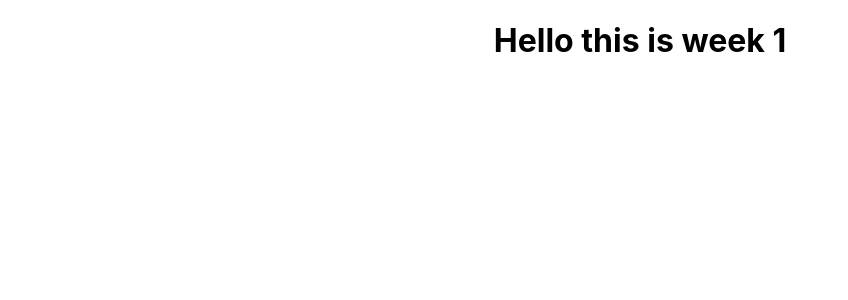
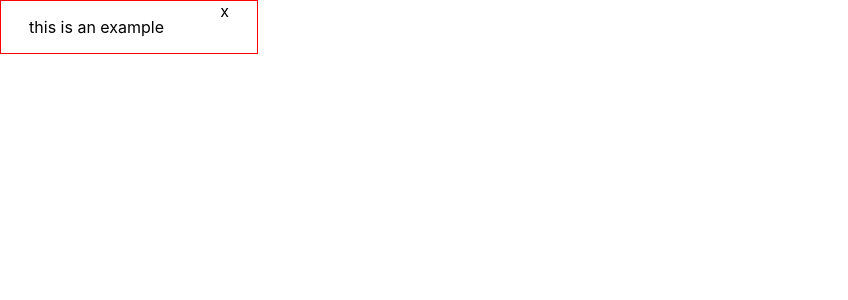
Before and after one commit to joeappleton18/interaction, a React (Create React App) app: page /week-2 in a window 1280 px wide. Shown: the top 300 px of the page, without its empty margins (0-848 px from the left). Built offline with nearby package versions, Linux system fonts and the light colour scheme.

Commit message:
class example complete

```diff
--- a/package.json
+++ b/package.json
@@ -9,7 +9,9 @@
     "@testing-library/user-event": "^7.1.2",
     "react": "^16.13.1",
     "react-dom": "^16.13.1",
-    "react-scripts": "3.4.3"
+    "react-router-dom": "^5.2.0",
+    "react-scripts": "3.4.3",
+    "styled-components": "^5.2.0"
   },
   "scripts": {
     "start": "react-scripts start",
@@ -17,7 +19,7 @@
     "test": "react-scripts test",
     "eject": "react-scripts eject",
     "predeploy": "npm run build",
-    "deploy":  "gh-pages -d build"
+    "deploy": "gh-pages -d build"
   },
   "eslintConfig": {
     "extends": "react-app"
--- a/src/App.js
+++ b/src/App.js
@@ -1,16 +1,40 @@
 import React from "react";
-import logo from "./logo.svg";
 import "./App.css";
 import Week1 from "./Components/Week1";
+import Week2 from "./Components/Week2";
+
+import { BrowserRouter as Router, Switch, Route, Link } from "react-router-dom";
+
+const Home = () => (
+  <nav>
+    <h1> Welcome to Interaction Design!</h1>
+    <ul>
+      <li>
+        <Link to="/week-1">
+          {" "}
+          <h2> Week 1 | </h2>
+        </Link>
+        <Link to="/week-2"> Week 2 |</Link>
+      </li>
+    </ul>
+  </nav>
+);
 
 function App() {
   return (
-    <div className="App">
-
-      <Week1 />
-
-
-    </div>
+    <Router>
+      <Switch>
+        <Route path="/week-1">
+          <Week1 />
+        </Route>
+        <Route path="/week-2">
+          <Week2 />
+        </Route>
+        <Route path="/">
+          <Home />
+        </Route>
+      </Switch>
+    </Router>
   );
 }
 
--- a/src/Components/Week1/index.js
+++ b/src/Components/Week1/index.js
@@ -1,11 +1,19 @@
 import React from "react";
+import logo from "./assets/logo.svg";
 
 const Week1 = () => {
   const name = "Joe";
+  console.info(logo);
+  debugger;
 
   const location = () => "Brighton";
 
-  return <h1>Hello this is week 1</h1>;
+  return (
+    <>
+      <img src={logo} alt="logo" />
+      <h1>Hello this is week 1</h1>
+    </>
+  );
 };
 
 export default Week1;
--- /dev/null
+++ b/src/Components/Week2/index.js
@@ -0,0 +1,38 @@
+import React, { useState } from "react";
+import styled from "styled-components";
+
+const StyledDiv = styled.div`
+  border: 1px solid red;
+  display: flex;
+  justify-content: space-around;
+  width: 20vw;
+`;
+
+const Alert = () => {
+  const [visible, setVisible] = useState(true);
+
+  const handleClick = (e) => {
+    setVisible(false);
+  };
+
+  return (
+    <>
+      {visible && (
+        <StyledDiv>
+          <p>this is an example</p>
+          <span onClick={handleClick}>x</span>
+        </StyledDiv>
+      )}
+    </>
+  );
+};
+
+const Week2 = () => {
+  const name = "Joe";
+
+  const location = () => "Brighton";
+
+  return <Alert />;
+};
+
+export default Week2;
```
Also changed, not shown: src/Components/Week1/assets/logo.svg (renamed from src/logo.svg), 1 other file (tests, documents, lock files or other folders).
